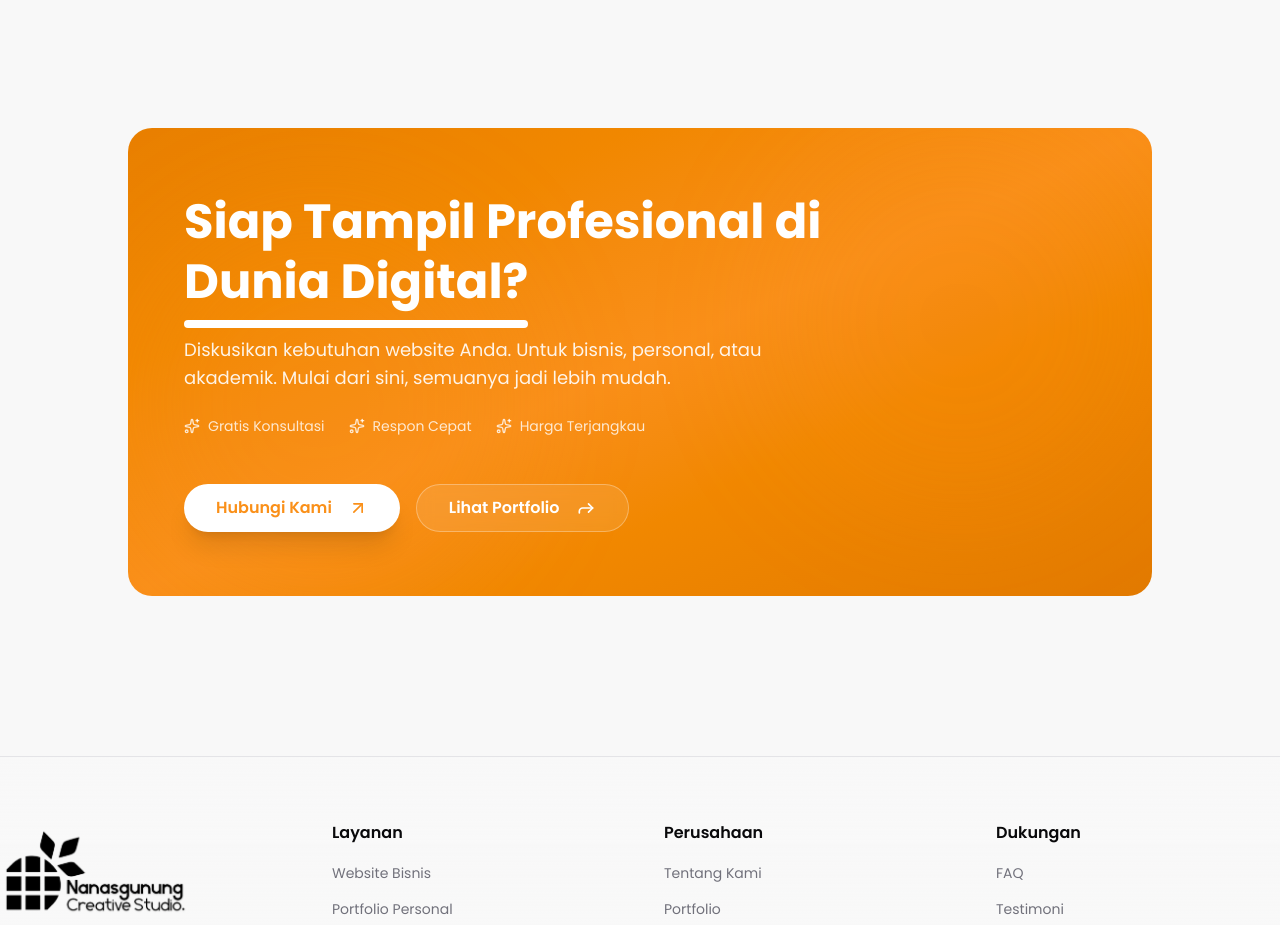
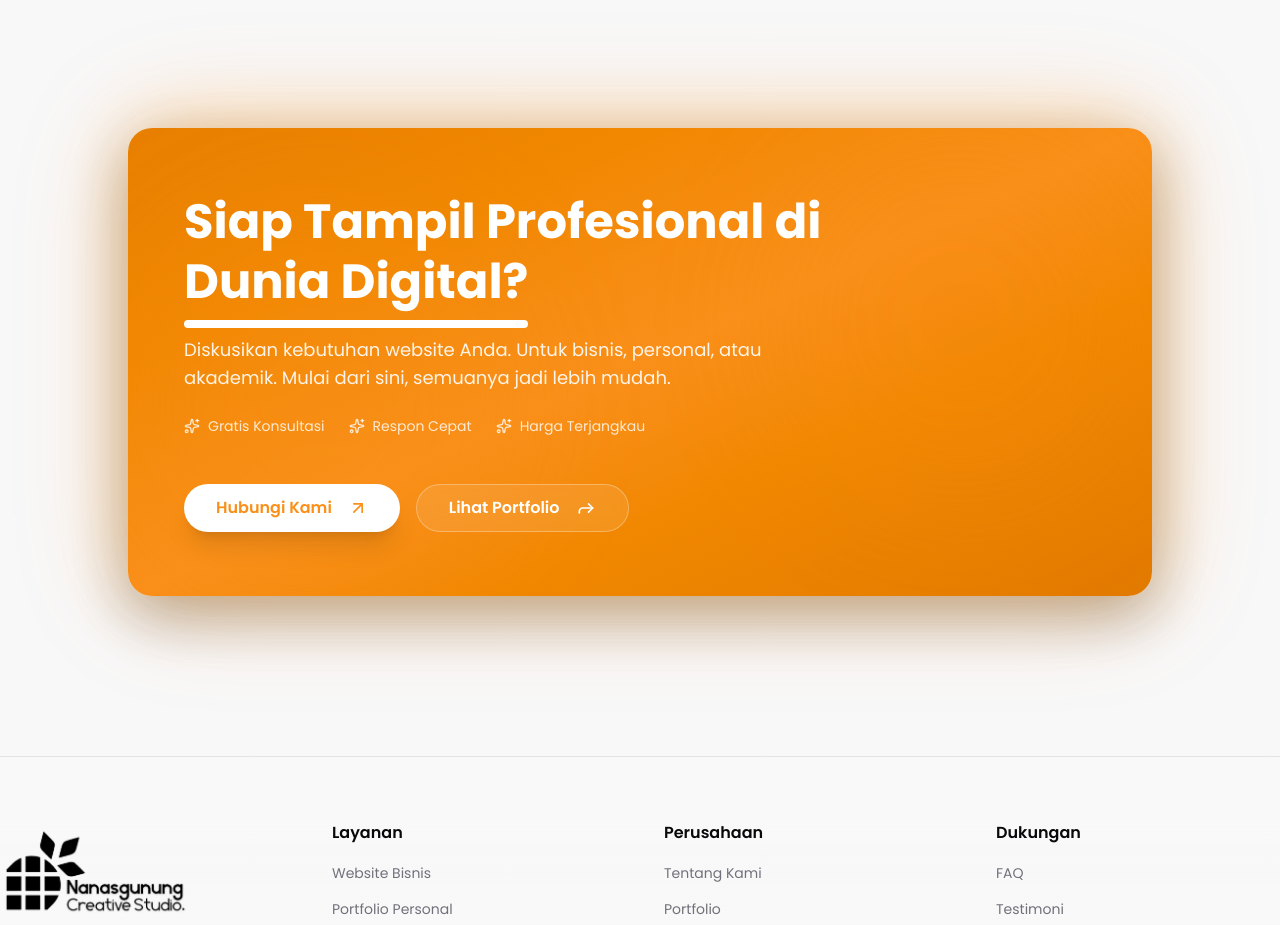
Before and after one commit to nasgunawann/nanasgunung-landingpage, a React (Vite) app: page / in a window 1280 px wide. Shown: the part 5123-6048 px from the top of the page. Built offline with nearby package versions, Linux system fonts and the light colour scheme.

Commit message:
update lagi

```diff
--- a/src/App.tsx
+++ b/src/App.tsx
@@ -5,7 +5,7 @@ import Footer from "@/components/footer";
 import Hero from "@/components/hero";
 import { Navbar } from "@/components/navbar";
 import Pricing from "@/components/pricing";
-import Testimonials from "@/components/testimonials";
+// import Testimonials from "@/components/testimonials";
 import Stats from "@/components/stats";
 import Portfolio from "@/components/portfolio";
 import Process from "@/components/process";
--- a/src/components/cta-banner.tsx
+++ b/src/components/cta-banner.tsx
@@ -4,12 +4,16 @@ import { motion } from "framer-motion";
 
 export default function CTABanner() {
   return (
-    <div id="cta" className="px-6 scroll-mt-38">
+    <div id="cta" className="px-6 scroll-mt-38 my-20">
       <motion.div
         initial={{ opacity: 0, y: 30 }}
         whileInView={{ opacity: 1, y: 0 }}
         viewport={{ once: true }}
-        className="relative overflow-hidden my-20 w-full max-w-screen-lg mx-auto rounded-3xl"
+        className="relative overflow-hidden w-full max-w-screen-lg mx-auto rounded-3xl shadow-2xl"
+        style={{
+          boxShadow:
+            "0 0 80px rgba(255, 140, 0, 0.3), 0 0 120px rgba(255, 140, 0, 0.2), 0 20px 60px rgba(0, 0, 0, 0.3)",
+        }}
       >
         {/* Orange gradient background using primary color */}
         <div
--- a/src/components/ui/marquee.tsx
+++ b/src/components/ui/marquee.tsx
@@ -1,5 +1,5 @@
 import { cn } from "@/lib/utils";
-import { ComponentProps } from "react";
+import type { ComponentProps } from "react";
 
 interface MarqueeProps extends ComponentProps<"div"> {
   className?: string;
```
Also changed, not shown: 1 other file (tests, documents, lock files or other folders).
